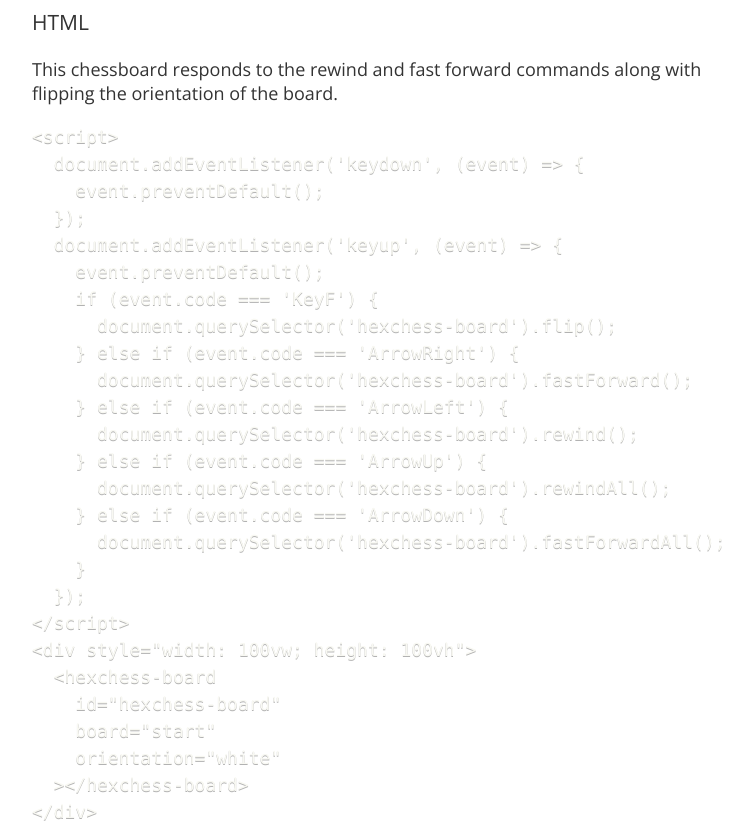
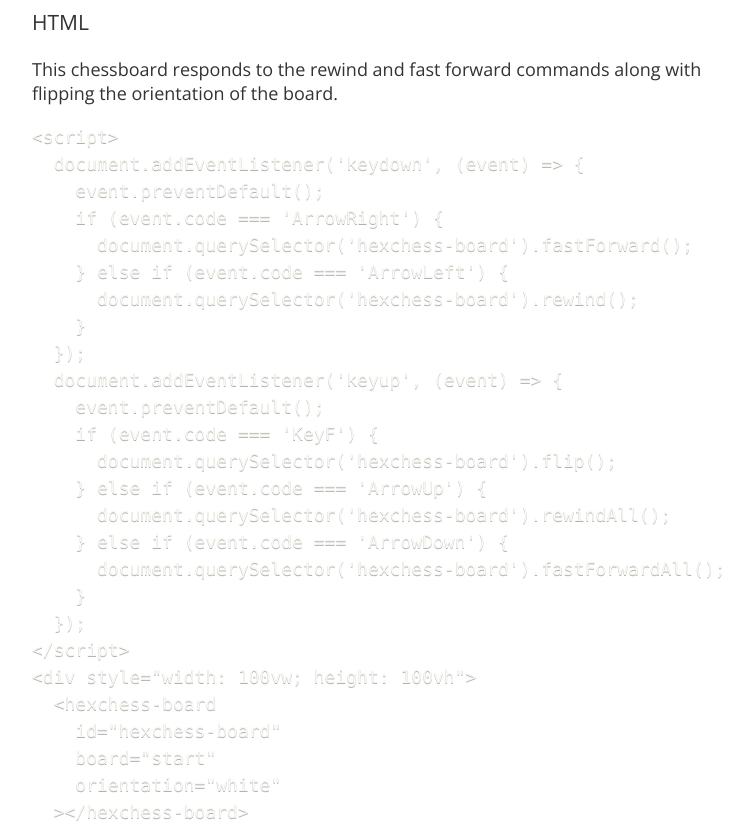
Before and after one commit to hexagonchess/hexchess-board, an Eleventy site: page docs-src/examples/index.md in a window 1280 px wide. Shown: the part 1060-1885 px from the top of the page, without its empty margins (384-1137 px from the left). Built offline with nearby package versions, Linux system fonts and the light colour scheme; Eleventy itself is replaced by a stand-in of ours; code samples lack their colours; files that its build step writes are made by us from their sources; no server answers; files whose address does not match are found by name.

Commit message:
Update docs to show continuous animation examples (#61)
Show how holding down the left and right arrow keys loops through the
moves at a faster rate. Users should not have to repeatedly tap the keys
to go through the moves.

```diff
--- a/docs-src/examples/darkmode.md
+++ b/docs-src/examples/darkmode.md
@@ -12,15 +12,16 @@ description: Dark and light modes are both supported.
 <script>
   document.addEventListener('keydown', (event) => {
     event.preventDefault();
+    if (event.code === 'ArrowRight') {
+      document.querySelector('hexchess-board').fastForward();
+    } else if (event.code === 'ArrowLeft') {
+      document.querySelector('hexchess-board').rewind();
+    }
   });
   document.addEventListener('keyup', (event) => {
     event.preventDefault();
     if (event.code === 'KeyF') {
       document.querySelector('hexchess-board').flip();
-    } else if (event.code === 'ArrowRight') {
-      document.querySelector('hexchess-board').fastForward();
-    } else if (event.code === 'ArrowLeft') {
-      document.querySelector('hexchess-board').rewind();
     } else if (event.code === 'ArrowUp') {
       document.querySelector('hexchess-board').rewindAll();
     } else if (event.code === 'ArrowDown') {
--- a/docs-src/examples/index.md
+++ b/docs-src/examples/index.md
@@ -12,15 +12,16 @@ description: Common keyboard operations
 <script>
   document.addEventListener('keydown', (event) => {
     event.preventDefault();
+    if (event.code === 'ArrowRight') {
+      document.querySelector('hexchess-board').fastForward();
+    } else if (event.code === 'ArrowLeft') {
+      document.querySelector('hexchess-board').rewind();
+    }
   });
   document.addEventListener('keyup', (event) => {
     event.preventDefault();
     if (event.code === 'KeyF') {
       document.querySelector('hexchess-board').flip();
-    } else if (event.code === 'ArrowRight') {
-      document.querySelector('hexchess-board').fastForward();
-    } else if (event.code === 'ArrowLeft') {
-      document.querySelector('hexchess-board').rewind();
     } else if (event.code === 'ArrowUp') {
       document.querySelector('hexchess-board').rewindAll();
     } else if (event.code === 'ArrowDown') {
@@ -44,15 +45,16 @@ description: Common keyboard operations
 <script>
   document.addEventListener('keydown', (event) => {
     event.preventDefault();
+    if (event.code === 'ArrowRight') {
+      document.querySelector('hexchess-board').fastForward();
+    } else if (event.code === 'ArrowLeft') {
+      document.querySelector('hexchess-board').rewind();
+    }
   });
   document.addEventListener('keyup', (event) => {
     event.preventDefault();
     if (event.code === 'KeyF') {
       document.querySelector('hexchess-board').flip();
-    } else if (event.code === 'ArrowRight') {
-      document.querySelector('hexchess-board').fastForward();
-    } else if (event.code === 'ArrowLeft') {
-      document.querySelector('hexchess-board').rewind();
     } else if (event.code === 'ArrowUp') {
       document.querySelector('hexchess-board').rewindAll();
     } else if (event.code === 'ArrowDown') {
--- a/docs-src/examples/player-roles.md
+++ b/docs-src/examples/player-roles.md
@@ -12,15 +12,16 @@ description: Set player roles
 <script>
   document.addEventListener('keydown', (event) => {
     event.preventDefault();
+    if (event.code === 'ArrowRight') {
+      document.querySelector('hexchess-board').fastForward();
+    } else if (event.code === 'ArrowLeft') {
+      document.querySelector('hexchess-board').rewind();
+    }
   });
   document.addEventListener('keyup', (event) => {
     event.preventDefault();
     if (event.code === 'KeyF') {
       document.querySelector('hexchess-board').flip();
-    } else if (event.code === 'ArrowRight') {
-      document.querySelector('hexchess-board').fastForward();
-    } else if (event.code === 'ArrowLeft') {
-      document.querySelector('hexchess-board').rewind();
     } else if (event.code === 'ArrowUp') {
       document.querySelector('hexchess-board').rewindAll();
     } else if (event.code === 'ArrowDown') {
--- a/docs-src/examples/preset-moves.md
+++ b/docs-src/examples/preset-moves.md
@@ -12,15 +12,16 @@ description: Analyzing a game that has a specific set of moves played.
 <script>
   document.addEventListener('keydown', (event) => {
     event.preventDefault();
+    if (event.code === 'ArrowRight') {
+      document.querySelector('hexchess-board').fastForward();
+    } else if (event.code === 'ArrowLeft') {
+      document.querySelector('hexchess-board').rewind();
+    }
   });
   document.addEventListener('keyup', (event) => {
     event.preventDefault();
     if (event.code === 'KeyF') {
       document.querySelector('hexchess-board').flip();
-    } else if (event.code === 'ArrowRight') {
-      document.querySelector('hexchess-board').fastForward();
-    } else if (event.code === 'ArrowLeft') {
-      document.querySelector('hexchess-board').rewind();
     } else if (event.code === 'ArrowUp') {
       document.querySelector('hexchess-board').rewindAll();
     } else if (event.code === 'ArrowDown') {
```
Also changed, not shown: dev/index.html (+7 -4 lines), docs/api/index.html (+11 -2 lines), docs/examples/darkmode/index.html (+5 -4 lines), docs/examples/index.html (+6 -5 lines), docs/examples/player-roles/index.html (+5 -4 lines), docs/examples/preset-moves/index.html (+5 -4 lines), docs/index.html (+4 -0 lines), docs/install/index.html (+2 -0 lines), 7 other files.
